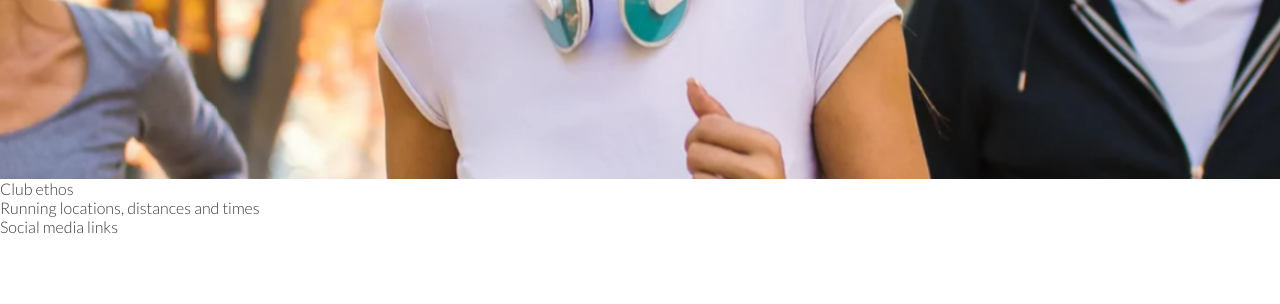
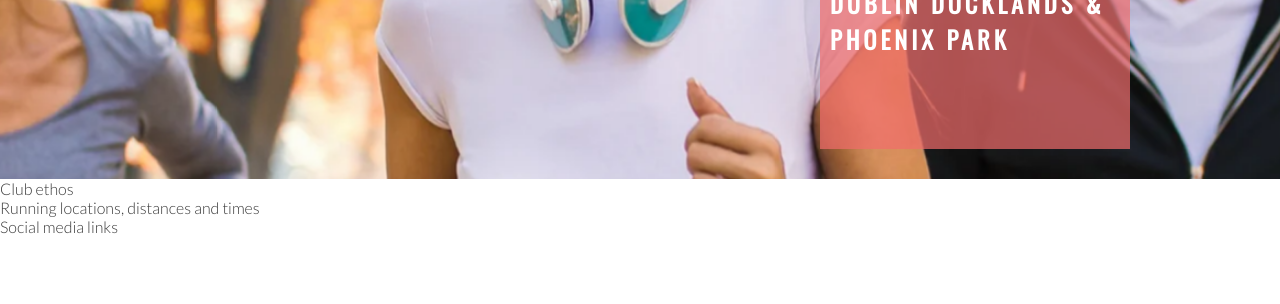
Before and after one commit to Maurizio-GitHub/love-running, a plain HTML site: page index.html in a window 1280 px wide. Shown: the part 496-800 px from the top of the page. Drawn offline with nearby package versions, Linux system fonts and the light colour scheme.

Commit message:
Feat: added cover text and related style

```diff
--- a/assets/css/style.css
+++ b/assets/css/style.css
@@ -58,12 +58,13 @@ h1, h2 {
     border-bottom: 1px solid #3a3a3a;
 }
 
-/* Hero Image*/
+/* Hero Image and Cover Text*/
 
 #hero-image-tuning {
     height: 600px;
     width: 100%;
     overflow: hidden;
+    position: relative;
 }
 
 @keyframes hero-image-zoom {
@@ -84,3 +85,22 @@ h1, h2 {
     animation-duration: 5s;
     animation-fill-mode: forwards;
 }
+
+#cover-text, #cover-text > h2 {
+    color: white;
+}
+
+#cover-text {
+    font-size: 130%;
+    font-family: Oswald, sans-serif;
+    text-transform: uppercase;
+    letter-spacing: 4px;
+    width: 300px;
+    height: 200px;
+    padding-top: 40px;
+    padding-left: 10px;
+    background-color: rgba(241, 109, 107, 0.7);
+    bottom: 30px;
+    right: 150px;
+    position: absolute;
+}
--- a/index.html
+++ b/index.html
@@ -32,6 +32,10 @@
     </header>
     <section id="hero-image-tuning">
         <div id="hero-image"></div>
+        <div id="cover-text">
+            <h2>Love Running</h2>
+            <h3>Dublin Docklands & Phoenix Park</h3>
+        </div>
     </section>
     <section>Club ethos</section>
     <section>Running locations, distances and times</section>
```
